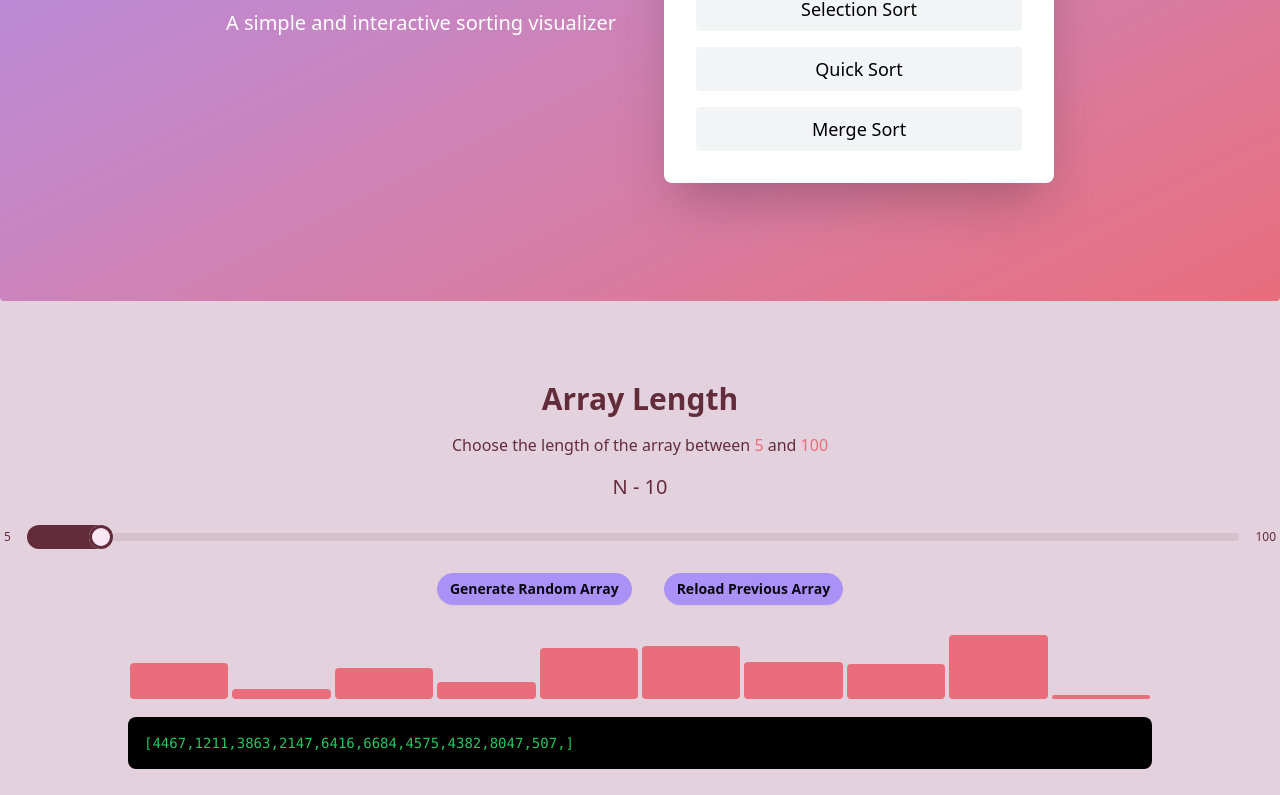
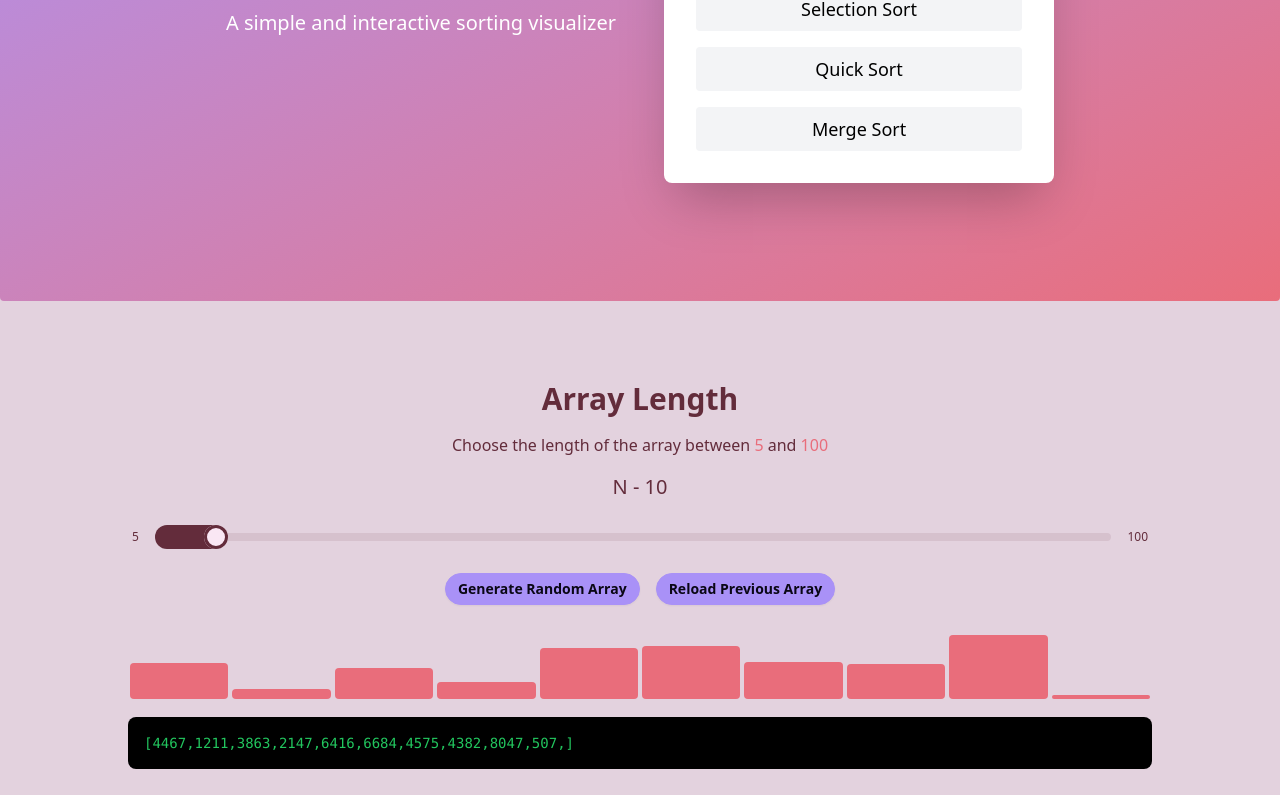
Before and after one commit to shabh2412/sorting-visualizer, a React (Vite) app: page / in a window 1280 px wide. Shown: the part 403-1198 px from the top of the page. Built offline with nearby package versions, Linux system fonts and the light colour scheme.

Commit message:
Add max width and flex wrap for buttons to avoid overflow

```diff
--- a/src/components/ArrayLength.jsx
+++ b/src/components/ArrayLength.jsx
@@ -1,9 +1,9 @@
 import PropTypes from 'prop-types';
 export const ArrayLength = ({ min, max, n, set_n, disabled, reset_array, reload_array, is_not_same }) => {
   return (
-    <>
+    <div className='max-w-[80dvw] mx-auto'>
       {/* title for this section */}
-      <div className="text-center text-3xl font-bold mt-20">Array Length</div>
+      <div className="text-center text-3xl font-bold mt-20 w-full">Array Length</div>
       <p className="text-center mt-4">Choose the length of the array between <span className="text-primary"> {min}</span> and <span className="text-primary"> {max}</span></p>
       <p className="text-center text-xl mt-4">N - {n}</p>
       <div className="container mx-auto my-4 w-full">
@@ -16,7 +16,7 @@ export const ArrayLength = ({ min, max, n, set_n, disabled, reset_array, reload_
         </label>
         {/* reset button */}
       </div>
-      <div className="mx-auto flex justify-center items-center my-4 gap-4">
+      <div className="mx-auto flex justify-center items-center my-4 gap-4 flex-wrap">
         <button
           className="btn btn-secondary btn-sm"
           onClick={() => reset_array()}
@@ -27,7 +27,7 @@ export const ArrayLength = ({ min, max, n, set_n, disabled, reset_array, reload_
         {
           is_not_same &&
           <button
-            className="btn btn-secondary btn-sm ml-4"
+            className="btn btn-secondary btn-sm"
             onClick={() => reload_array()}
             disabled={disabled}
           >
@@ -36,7 +36,7 @@ export const ArrayLength = ({ min, max, n, set_n, disabled, reset_array, reload_
         }
       </div>
 
-    </>
+    </div>
   );
 };
 
```
